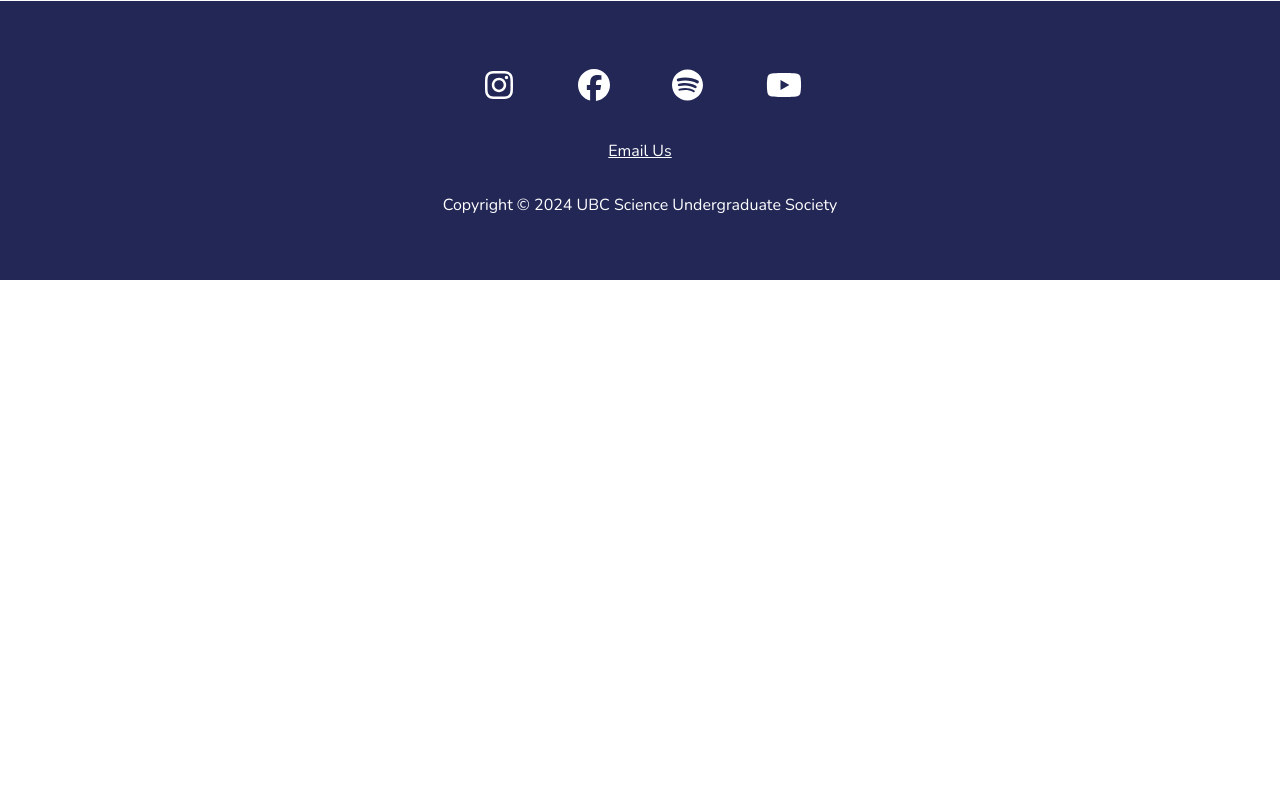
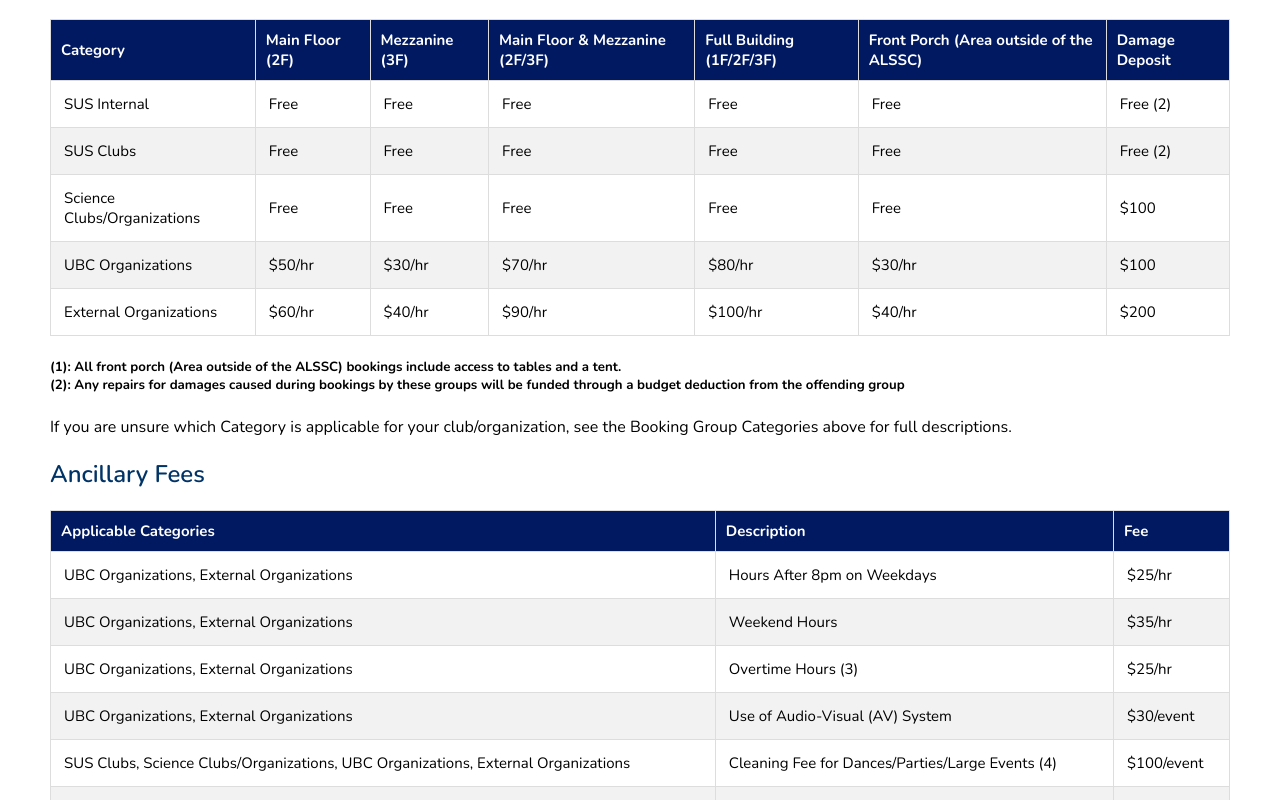
Before and after one commit to Science-Undergraduate-Society/www, a Next.js app: page /scienceStudentCentre/eventBooking in a window 1280 px wide. Shown: the part 1480-2280 px from the top of the page. Before the commit the page ends 1760 px from the top, so only its background shows below. Built offline with nearby package versions, Linux system fonts and the light colour scheme; a web font is replaced by a local one.

Commit message:
finished fees

```diff
--- a/src/pages/scienceStudentCentre/eventBooking.js
+++ b/src/pages/scienceStudentCentre/eventBooking.js
@@ -3,6 +3,10 @@ import styled from "styled-components";
 import { Button } from "../../components/Reusable";
 import Navbar from "@/components/Navbar";
 import Footer from "@/components/Footer";
+import Image from "next/image";
+import fees from "../../../public/images/booking-images/booking.png"
+import ancillary from "../../../public/images/booking-images/ancillary.png"
+
 
 export default function Bookings() {
     const [openSection, setOpenSection] = useState(null);
@@ -154,11 +158,145 @@ export default function Bookings() {
                         <AccordionSection>
                             <AccordionTitle onClick={() => toggleSection(7)}>FAQs</AccordionTitle>
                             <AccordionContent isOpen={openSection === 7}>
-                                <ContentText>What is the maximum capacity for events?: Events can have no more than 133 attendees, including event organizers.</ContentText>
-                                <ContentText>...</ContentText> {/* Add remaining FAQs content here */}
+                            <p><strong>What is the maximum capacity for events?:</strong> Events can have no more than 133 attendees, including event organizers.</p>
+
+<p><strong>How do I know if the date I want is available?</strong> Please refer to the Building Availability Calendar above.</p>
+
+<p><strong>Do you have to be a UBC student to book the building?</strong> The ALSSC is available for booking by anyone. However, the building is financed by all science students at UBC, so science organizations will receive a discount. See the Fees above for details.</p>
+
+<p><strong>Is food allowed in the building?</strong> Yes, but please make sure to clean up after the event.</p>
+
+<p><strong>Is external catering allowed?</strong> Yes, but please make sure to clean up after the event. You will need to provide the contact information of your caterer in the booking request form.</p>
+
+<p><strong>Is alcohol allowed in the building?</strong> Yes, but further approval is required. Events that serve alcohol must submit a booking request by the deadlines indicated above.</p>
+
+<p><strong>Is security required?</strong> For any Events With Alcohol, SUS will provide 2+ security guards. At the discretion of the Building Manager of Bookings, security may also be required for dances/parties. In such cases, a Security Fee may apply. See the Fees above for more details.</p>
+
+<p><strong>Will there be someone to help us with setup/takedown?</strong> There will be a Building Supervisor present during the duration of your booking should you have any questions, concerns, or technical issues during your event. They will help set up the AV system, additional seating, and any other equipment provided by SUS. All other setup/takedown (including rearranging furniture, adding decorations, and sweeping up after the event) are the responsibility of the booking group.</p>
+
                             </AccordionContent>
                         </AccordionSection>
                     </AccordionContainer>
+
+                    <h1>Fees</h1>
+                    <StepTitle>Booking Fees & Damage Deposit</StepTitle>
+
+                    <FeesTable>
+      <thead>
+        <tr>
+          <TableHeader>Category</TableHeader>
+          <TableHeader>Main Floor (2F)</TableHeader>
+          <TableHeader>Mezzanine (3F)</TableHeader>
+          <TableHeader>Main Floor & Mezzanine (2F/3F)</TableHeader>
+          <TableHeader>Full Building (1F/2F/3F)</TableHeader>
+          <TableHeader>Front Porch (Area outside of the ALSSC)</TableHeader>
+          <TableHeader>Damage Deposit</TableHeader>
+        </tr>
+      </thead>
+      <tbody>
+        <TableRow>
+          <TableCell>SUS Internal</TableCell>
+          <TableCell>Free</TableCell>
+          <TableCell>Free</TableCell>
+          <TableCell>Free</TableCell>
+          <TableCell>Free</TableCell>
+          <TableCell>Free</TableCell>
+          <TableCell>Free (2)</TableCell>
+        </TableRow>
+        <TableRow>
+          <TableCell>SUS Clubs</TableCell>
+          <TableCell>Free</TableCell>
+          <TableCell>Free</TableCell>
+          <TableCell>Free</TableCell>
+          <TableCell>Free</TableCell>
+          <TableCell>Free</TableCell>
+          <TableCell>Free (2)</TableCell>
+        </TableRow>
+        <TableRow>
+          <TableCell>Science Clubs/Organizations</TableCell>
+          <TableCell>Free</TableCell>
+          <TableCell>Free</TableCell>
+          <TableCell>Free</TableCell>
+          <TableCell>Free</TableCell>
+          <TableCell>Free</TableCell>
+          <TableCell>$100</TableCell>
+        </TableRow>
+        <TableRow>
+          <TableCell>UBC Organizations</TableCell>
+          <TableCell>$50/hr</TableCell>
+          <TableCell>$30/hr</TableCell>
+          <TableCell>$70/hr</TableCell>
+          <TableCell>$80/hr</TableCell>
+          <TableCell>$30/hr</TableCell>
+          <TableCell>$100</TableCell>
+        </TableRow>
+        <TableRow>
+          <TableCell>External Organizations</TableCell>
+          <TableCell>$60/hr</TableCell>
+          <TableCell>$40/hr</TableCell>
+          <TableCell>$90/hr</TableCell>
+          <TableCell>$100/hr</TableCell>
+          <TableCell>$40/hr</TableCell>
+          <TableCell>$200</TableCell>
+        </TableRow>
+      </tbody>
+    </FeesTable>
+
+                    <h5>(1): All front porch (Area outside of the ALSSC) bookings include access to tables and a tent.
+                        <br/>
+                        (2): Any repairs for damages caused during bookings by these groups will be funded through a budget deduction from the offending group</h5>
+                    <p>If you are unsure which Category is applicable for your club/organization, see the Booking Group Categories above for full descriptions.</p>
+
+                    <StepTitle>Ancillary Fees</StepTitle>
+
+                    <FeesTable>
+      <thead>
+        <tr>
+          <TableHeader>Applicable Categories</TableHeader>
+          <TableHeader>Description</TableHeader>
+          <TableHeader>Fee</TableHeader>
+        </tr>
+      </thead>
+      <tbody>
+        <TableRow>
+          <TableCell>UBC Organizations, External Organizations</TableCell>
+          <TableCell>Hours After 8pm on Weekdays</TableCell>
+          <TableCell>$25/hr</TableCell>
+        </TableRow>
+        <TableRow>
+          <TableCell>UBC Organizations, External Organizations</TableCell>
+          <TableCell>Weekend Hours</TableCell>
+          <TableCell>$35/hr</TableCell>
+        </TableRow>
+        <TableRow>
+          <TableCell>UBC Organizations, External Organizations</TableCell>
+          <TableCell>Overtime Hours (3)</TableCell>
+          <TableCell>$25/hr</TableCell>
+        </TableRow>
+        <TableRow>
+          <TableCell>UBC Organizations, External Organizations</TableCell>
+          <TableCell>Use of Audio-Visual (AV) System</TableCell>
+          <TableCell>$30/event</TableCell>
+        </TableRow>
+        <TableRow>
+          <TableCell>SUS Clubs, Science Clubs/Organizations, UBC Organizations, External Organizations</TableCell>
+          <TableCell>Cleaning Fee for Dances/Parties/Large Events (4)</TableCell>
+          <TableCell>$100/event</TableCell>
+        </TableRow>
+        <TableRow>
+          <TableCell>SUS Clubs, Science Clubs/Organizations, UBC Organizations, External Organizations</TableCell>
+          <TableCell>Security Fee for Dances/Parties/Large Events (4)</TableCell>
+          <TableCell>$100/event</TableCell>
+        </TableRow>
+        <TableRow>
+          <TableCell>SUS Clubs, Science Clubs/Organizations, UBC Organizations, External Organizations</TableCell>
+          <TableCell>Service Fee for Events with Alcohol</TableCell>
+          <TableCell>$200/event</TableCell>
+        </TableRow>
+      </tbody>
+    </FeesTable>
+                <h5>(3) Overtime eligibility is at the discretion of the Building Supervisor for the event. Payment is applied at the beginning of each hour that a booking group occupies the ALSSC after the designated end time of their booking. <br/>
+(4): The Cleaning Fee and Security Fee are applied at the discretion of the Building Manager of Bookings. These fees are not applicable for Events with Alcohol – the Service Fee for Events with Alcohol is automatically applied to such events.</h5>
                 </Content>
                 <Footer />
             </Background>
@@ -166,7 +304,53 @@ export default function Bookings() {
     );
 }
 
-// Styled Components for Accordion
+const FeesTable = styled.table`
+  width: 100%;
+  border-collapse: collapse;
+  margin: 20px 0;
+  font-size: 15px;
+  text-align: left;
+`;
+
+const TableHeader = styled.th`
+  background-color: #001961;
+  color: #fff;
+  padding: 10px;
+  border: 1px solid #ddd;
+`;
+
+const TableRow = styled.tr`
+  border: 1px solid #ddd;
+  &:nth-child(even) {
+    background-color: #f2f2f2;
+  }
+`;
+
+const TableCell = styled.td`
+  padding: 13px;
+  border: 1px solid #ddd;
+`;
+
+const StyledTable = styled.table`
+  width: 100%;
+  border-collapse: collapse;
+  margin: 20px 0;
+
+  th, td {
+    padding: 10px;
+    border: 1px solid #ddd;
+    text-align: left;
+  }
+
+  th {
+    background-color: #f4f4f4;
+    font-weight: bold;
+  }
+
+  tbody tr:nth-child(even) {
+    background-color: #f9f9f9;
+  }
+`;
 const AccordionContainer = styled.div`
   margin: 20px 0;
   border: 1px solid #ddd;
```
Also changed, not shown: public/images/booking-images/ancillary.png (added), public/images/booking-images/booking.png (added).
